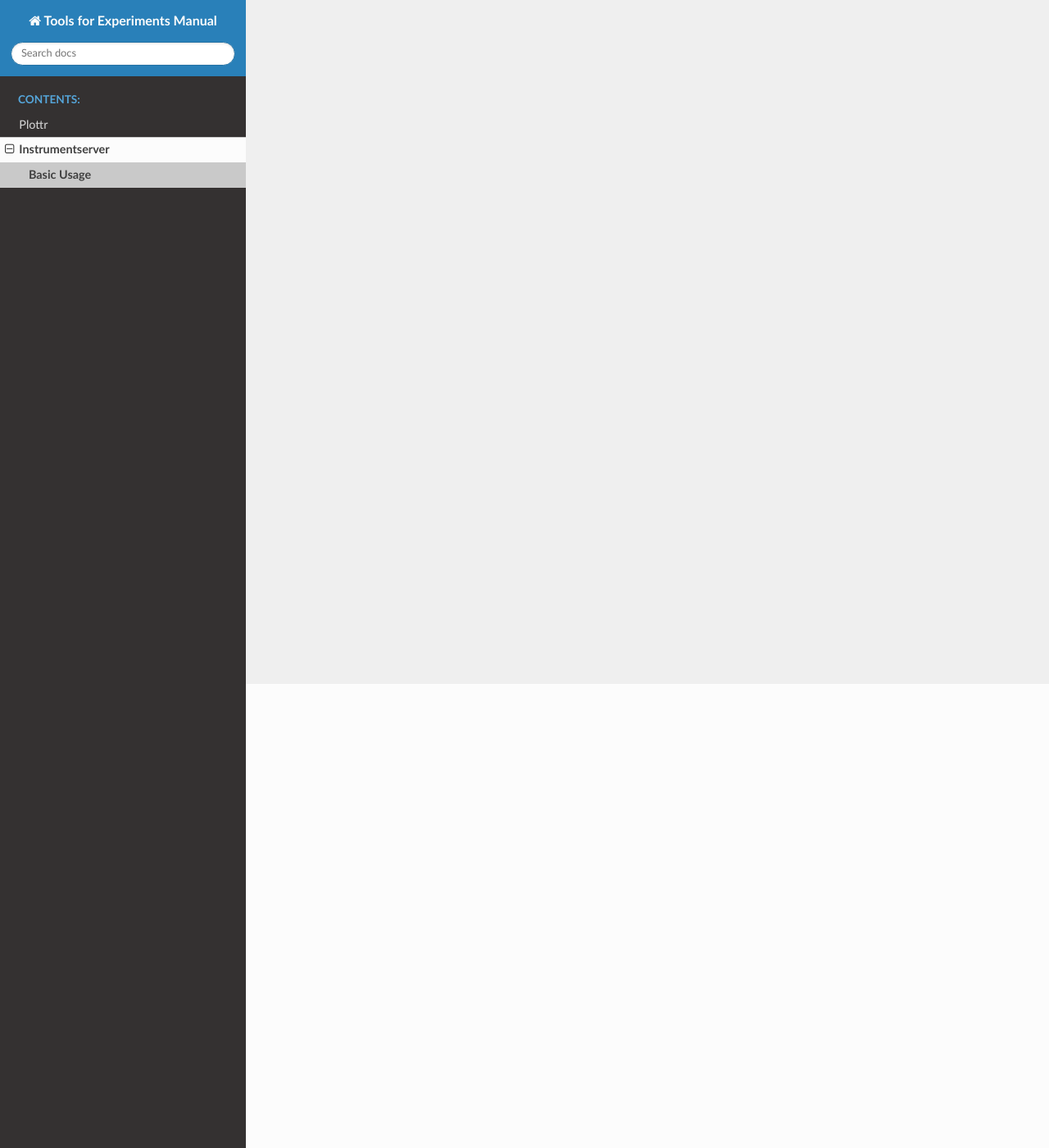
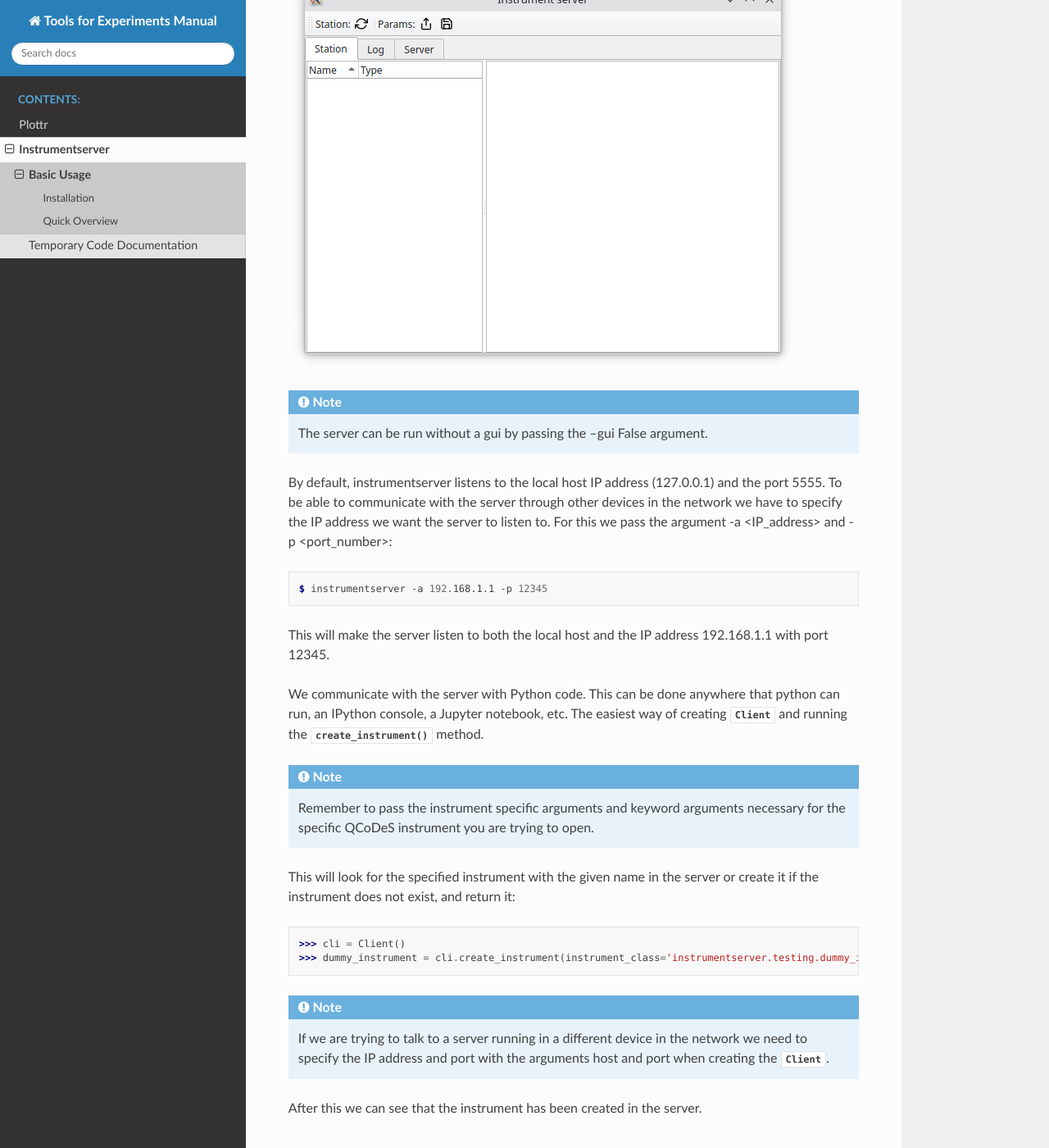
Before and after one commit to toolsforexperiments/tfe-manual, a Sphinx documentation site: the page built from docs/source/instrumentserver/basics.rst, in a window 1280 px wide and 1400 px high, scrolled down 566 px. Shown: the whole window at 82% size. Built offline with Sphinx 7.4.7 and the Read the Docs theme 2.0.0, drawn with Linux system fonts in a browser that asks for light colours; pages that are not in the unit, such as notebooks, are missing from menus; some of the changed text lies outside the part shown.

Commit message:
Separated old documentation into 1 line per sentece. Added basics to instrumentserver

```diff
--- a/docs/source/instrumentserver/basics.rst
+++ b/docs/source/instrumentserver/basics.rst
@@ -1,4 +1,64 @@
 Basic Usage
 ===========
 
-This is the basic usage page for the instrumentserver
+Installation
+------------
+
+At the moment `instrumentserver` is not on pip or conda so the only way of installing it is to install it from github directly.
+To do that first clone the `github repo <https://github.com/toolsforexperiments/instrumentserver>`__,
+and install into the desired environment using the
+`editable pip install <https://pip.pypa.io/en/stable/cli/pip_install/#cmdoption-e>`_.
+
+.. _instrumentserver essential tools:
+
+Quick Overview
+--------------
+
+To open the instrument server we simple run the command on a terminal:
+
+.. code-block:: console
+
+    $ instrumentserver
+
+This will open the GUI of the server and start running it.
+
+.. image:: img/empty_server.png
+
+.. note::
+    The server can be run without a gui by passing the --gui False argument.
+By default, instrumentserver listens to the local host IP address (127.0.0.1) and the port 5555. To be able to communicate
+with the server through other devices in the network we have to specify the IP address we want the server to listen to.
+For this we pass the argument -a <IP_address> and -p <port_number>:
+
+.. code-block:: console
+
+    $ instrumentserver -a 192.168.1.1 -p 12345
+
+This will make the server listen to both the local host and the IP address 192.168.1.1 with port 12345.
+
+We communicate with the server with Python code. This can be done anywhere that python can run, an IPython console, a Jupyter notebook, etc.
+The easiest way of creating :class:`Client <instrumentserver.client.proxy.Client>` and
+running the :func:`create_instrument() <instrumentserver.client.proxy.Client.create_instrument>` method.
+
+.. note::
+    Remember to pass the instrument specific arguments and keyword arguments necessary for the specific QCoDeS instrument
+    you are trying to open.
+
+This will look for the specified instrument with the given name in the server or create it if the instrument does not
+exist, and return it:
+
+>>> cli = Client()
+>>> dummy_instrument = cli.create_instrument(instrument_class='instrumentserver.testing.dummy_instruments.generic.DummyChannel', name='dummy_instrument')
+
+.. note::
+    If we are trying to talk to a server running in a different device in the network we need to specify the IP address
+    and port with the arguments host and port when creating the :class:`Client <instrumentserver.client.proxy.Client>`.
+
+After this we can see that the instrument has been created in the server.
+
+.. image:: img/dummy_instrument.png
+
+After that we can use the instrument like a normal QCoDeS instrument. We can create a :class:`Client <instrumentserver.client.proxy.Client>`
+from any process and get the dummy_instrument by simply using the :func:`get_instrument() <instrumentserver.client.proxy.Client.get_instrument>` method:
+
+>>> dummy_instrument = cli.get_instrument(name='dummy_instrument')
--- a/docs/source/plottr/data.rst
+++ b/docs/source/plottr/data.rst
@@ -278,9 +278,9 @@ We can delete all the meta data present in the DataDict with the :meth:`clear_me
 
 .. note::
     There are 3 helper functions in the datadict module that help converting from meta data name to key.
-    These are: :func:`is_meta_key <plottr.data.datadict.is_meta_key>`,
-    :func:`meta_key_to_name <plottr.data.datadict.meta_key_to_name>` ,
-    and :func:`meta_name_to_key <plottr.data.datadict.meta_name_to_key>`.
+    These are: :func:`is_meta_key() <plottr.data.datadict.is_meta_key>`,
+    :func:`meta_key_to_name() <plottr.data.datadict.meta_key_to_name>` ,
+    and :func:`meta_name_to_key() <plottr.data.datadict.meta_name_to_key>`.
 
 
 
```
Also changed, not shown: docs/source/instrumentserver/code.rst (added, +33 -0 lines), docs/source/instrumentserver/index.rst (+12 -2 lines), docs/source/plottr/apps.rst (+61 -22 lines), docs/source/instrumentserver/img/dummy_instrument.png (added), docs/source/instrumentserver/img/empty_server.png (added).
